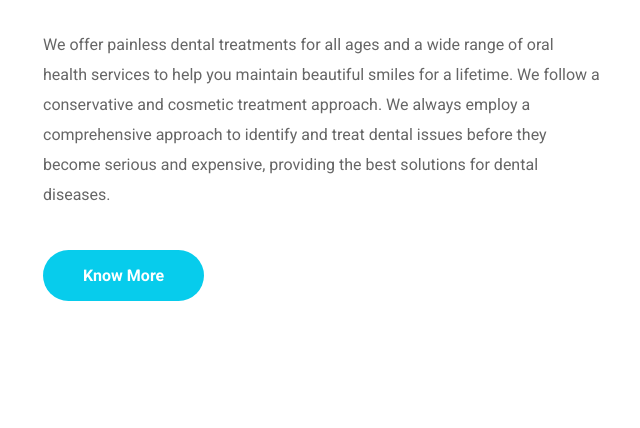
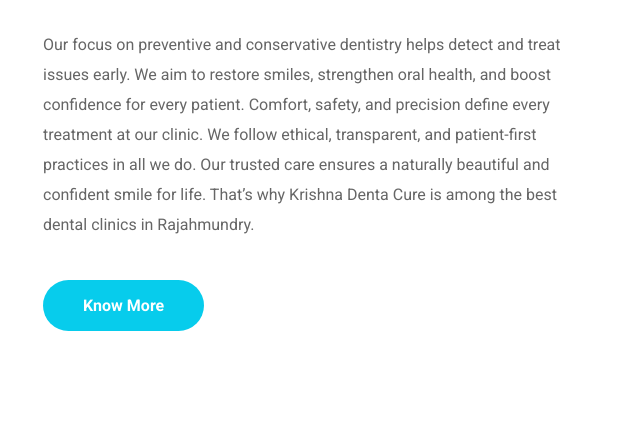
Before and after one commit to bhavi-creations/krishna_dental, a PHP site: page / in a window 1280 px wide. Shown: the part 766-1194 px from the top of the page, without its empty margins (609-1249 px from the left). Run offline with PHP 8.4, Linux system fonts and the light colour scheme; data that the repository does not hold is empty.

Commit message:
to change the content

```diff
--- a/index.php
+++ b/index.php
@@ -130,10 +130,33 @@
                         <span class="sub-title7">Welcome To</span>
                         <h2>Krishna Denta Cure </h2>
 
-                        <p>At Krishna Denta Cure, we are dedicated to providing exceptional dental care. Our team of experienced dentists and support staff led by Dr. Suresh Kumar, a renowned dentist, and orthodontist, along with our mission to enhance smiles and promote oral health, combine expertise with advanced technology to ensure the best possible outcomes for our patients. This emphasis on advanced technology instills confidence in the quality of care we provide.
-                        </p>
+                        <p>
+                            At Krishna Denta Cure, Rajahmundry, we deliver exceptional dental care combining expertise, technology, and compassion.
+                            Led by Dr. B. Suresh Kumar (MDS, Orthodontist), our skilled team ensures personalized and high-quality treatments.
+                            We use advanced dental technology for accurate diagnosis and painless procedures for all age groups.
+                            From routine check-ups to orthodontic and cosmetic care, we offer safe and long-lasting solutions. </p>
 
-                        <p class="text">We offer painless dental treatments for all ages and a wide range of oral health services to help you maintain beautiful smiles for a lifetime. We follow a conservative and cosmetic treatment approach. We always employ a comprehensive approach to identify and treat dental issues before they become serious and expensive, providing the best solutions for dental diseases.</p>
+                        <p class="text">
+                            Our focus on preventive and conservative dentistry helps detect and treat issues early.
+                            We aim to restore smiles, strengthen oral health, and boost confidence for every patient.
+                            Comfort, safety, and precision define every treatment at our clinic.
+                            We follow ethical, transparent, and patient-first practices in all we do.
+                            Our trusted care ensures a naturally beautiful and confident smile for life.
+                            That’s why Krishna Denta Cure is among the best dental clinics in Rajahmundry.
+                         </p>
+
+
+
+
+
+
+
+
+
+
+
+
+
                     </div>
                     <!-- <div class="about-block-content seven">
                         <div class="about-block one">
@@ -907,7 +930,8 @@
                         </div>
                         <div class="accordion-content">
                             <p>
-                            Clear aligners are transparent, custom-made trays designed to straighten your teeth gradually. They are a comfortable and discreet alternative to traditional braces                        </div>
+                                Clear aligners are transparent, custom-made trays designed to straighten your teeth gradually. They are a comfortable and discreet alternative to traditional braces
+                        </div>
                     </div>
 
 
@@ -923,7 +947,8 @@
                         </div>
                         <div class="accordion-content">
                             <p>
-                            Yes. Clear aligners are removable, nearly invisible, and cause less discomfort. They’re especially preferred by adults and teens looking for a more aesthetic option                        </div>
+                                Yes. Clear aligners are removable, nearly invisible, and cause less discomfort. They’re especially preferred by adults and teens looking for a more aesthetic option
+                        </div>
                     </div>
 
 
@@ -940,7 +965,8 @@
                         </div>
                         <div class="accordion-content">
                             <p>
-                            Treatment usually takes 6 to 18 months, depending on the severity of misalignment. Regular check-ups at Krishna Denta Cure help ensure effective and timely results                        </div>
+                                Treatment usually takes 6 to 18 months, depending on the severity of misalignment. Regular check-ups at Krishna Denta Cure help ensure effective and timely results
+                        </div>
                     </div>
 
                     <!-- Accordion 4 -->
@@ -958,7 +984,8 @@
                         </div>
                         <div class="accordion-content">
                             <p>
-                            Yes, Krishna Denta Cure offers advanced, painless root canal treatments using modern techniques and equipment. With expert care and high patient satisfaction, we are widely recognized as one of the best dental hospitals in Rajahmundry for endodontic procedures                        </div>
+                                Yes, Krishna Denta Cure offers advanced, painless root canal treatments using modern techniques and equipment. With expert care and high patient satisfaction, we are widely recognized as one of the best dental hospitals in Rajahmundry for endodontic procedures
+                        </div>
                     </div>
                     <!-- Accordion 5 -->
                     <!-- <div class="faq_section">
@@ -997,7 +1024,8 @@
                         </div>
                         <div class="accordion-content">
                             <p>
-                            Yes, Krishna Denta Cure provides advanced clear aligner treatments in Rajahmundry with 3D scans and personalized plans for precision smile correction                        </div>
+                                Yes, Krishna Denta Cure provides advanced clear aligner treatments in Rajahmundry with 3D scans and personalized plans for precision smile correction
+                        </div>
                     </div>
                     <!-- Accordion 2 -->
 
@@ -1014,7 +1042,8 @@
                         </div>
                         <div class="accordion-content">
                             <p>
-                            Dr. B. Suresh Kumar, with over 25 years of experience, is a trusted name in Rajahmundry for orthodontics and cosmetic dental treatments, including clear aligners                        </div>
+                                Dr. B. Suresh Kumar, with over 25 years of experience, is a trusted name in Rajahmundry for orthodontics and cosmetic dental treatments, including clear aligners
+                        </div>
                     </div>
 
 
@@ -1030,7 +1059,8 @@
                         </div>
                         <div class="accordion-content">
                             <p>
-                            We offer expert care, modern technology, and a wide range of treatments under one roof. Our focus on comfort and hygiene makes us one of the most preferred clinics in the city                        </div>
+                                We offer expert care, modern technology, and a wide range of treatments under one roof. Our focus on comfort and hygiene makes us one of the most preferred clinics in the city
+                        </div>
                     </div>
                     <!-- Accordion 4 -->
                     <div class="faq_section">
@@ -1044,7 +1074,7 @@
                         </div>
                         <div class="accordion-content">
                             <p>
-                            Aligners are generally not painful. You might feel mild pressure when switching to a new set, which indicates your teeth are moving as planned                            </p>
+                                Aligners are generally not painful. You might feel mild pressure when switching to a new set, which indicates your teeth are moving as planned </p>
                         </div>
                     </div>
                     <!-- Accordion 5 -->
```
Also changed, not shown: about.php (+15 -4 lines).
